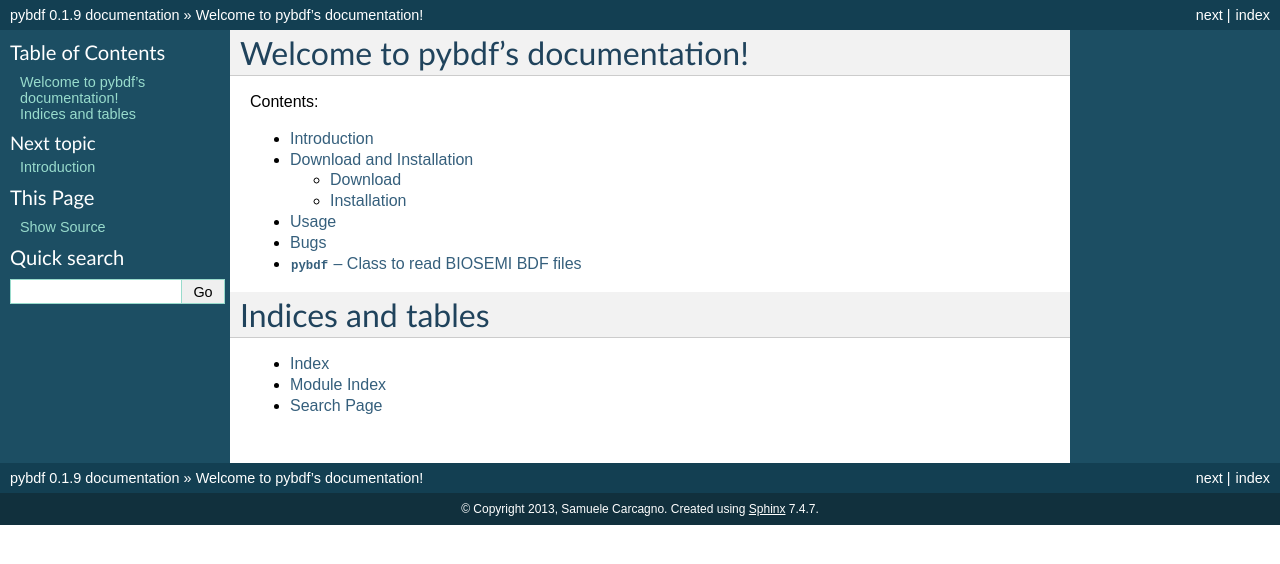
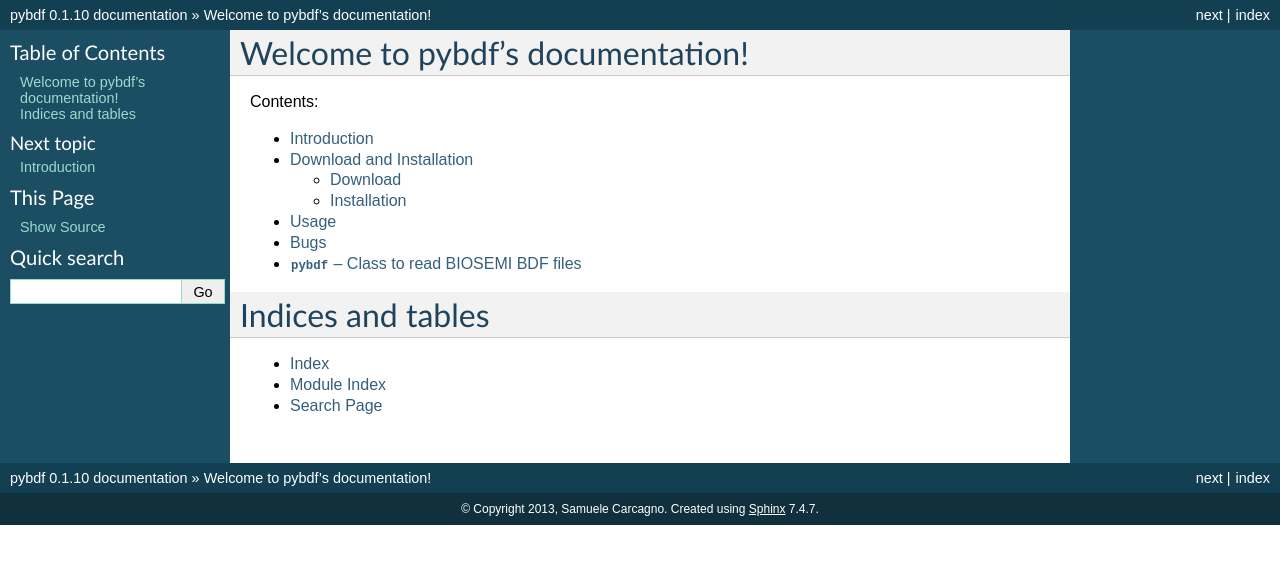
Before and after one commit to sam81/pybdf, a Sphinx documentation site: the page built from doc/index.rst, in a window 1280 px wide. Shown: the top 564 px of the page. Built offline with Sphinx 7.4.7, drawn with Linux system fonts in a browser that asks for light colours; the version number is read from the project's files by our own code.

Commit message:
new test release

```diff
--- a/doc/conf.py
+++ b/doc/conf.py
@@ -49,9 +49,9 @@
 # built documents.
 #
 # The short X.Y version.
-version = "0.1.9",
+version = "0.1.10",
 # The full version, including alpha/beta/rc tags.
-release = "0.1.9",
+release = "0.1.10",
 
 # The language for content autogenerated by Sphinx. Refer to documentation
 # for a list of supported languages.
--- a/pybdf.py
+++ b/pybdf.py
@@ -33,7 +33,7 @@
 import copy, numpy
 import libforbdf
 from numpy import concatenate, diff, where
-__version__ = "0.1.9"
+__version__ = "0.1.10"
 
 class bdfRecording:
     """
--- a/setup.py
+++ b/setup.py
@@ -6,7 +6,7 @@
 ext1 = Extension(name = 'libforbdf',
                  sources = ['libforbdf.f95'])
 setup(name="pybdf",
-    version="0.1.9",
+    version="0.1.10",
       py_modules=["pybdf"],
       ext_modules = [ext1],
       author="Samuele Carcagno",
```
Also changed, not shown: 1 other file.
